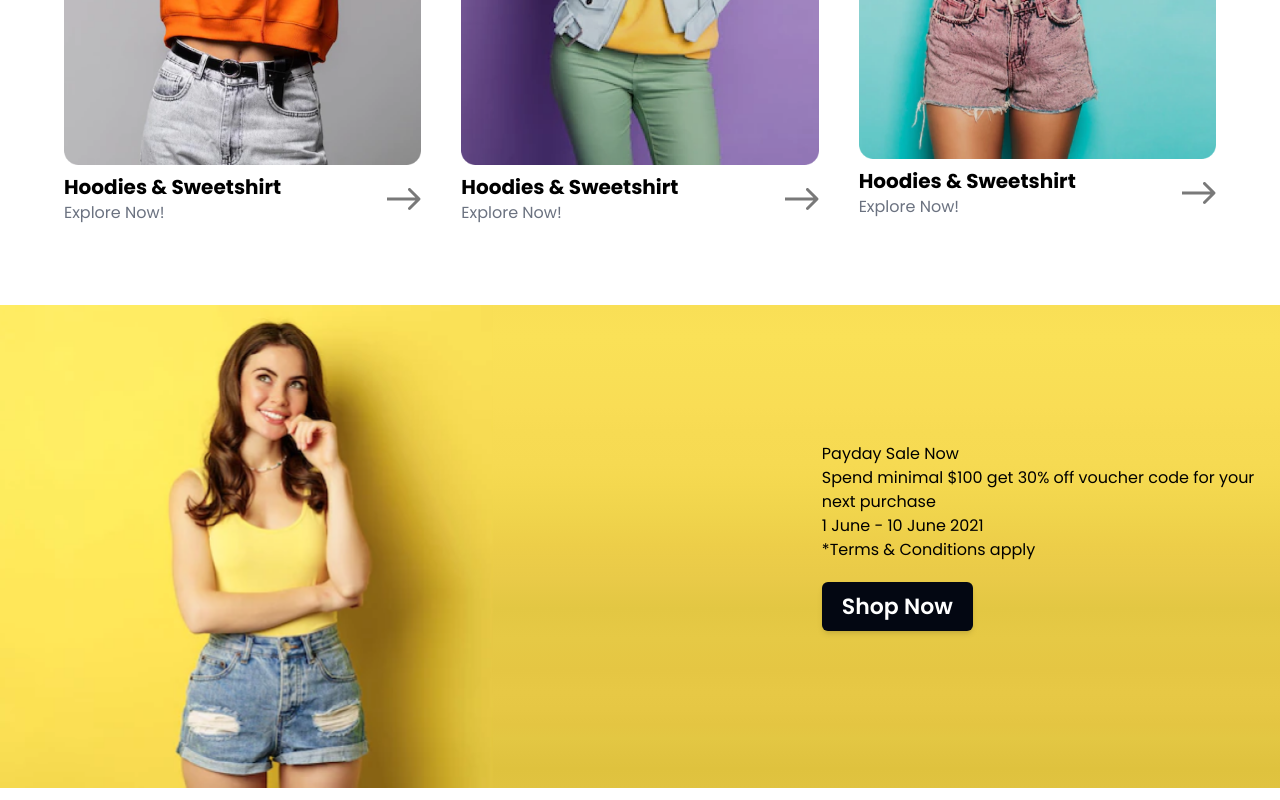
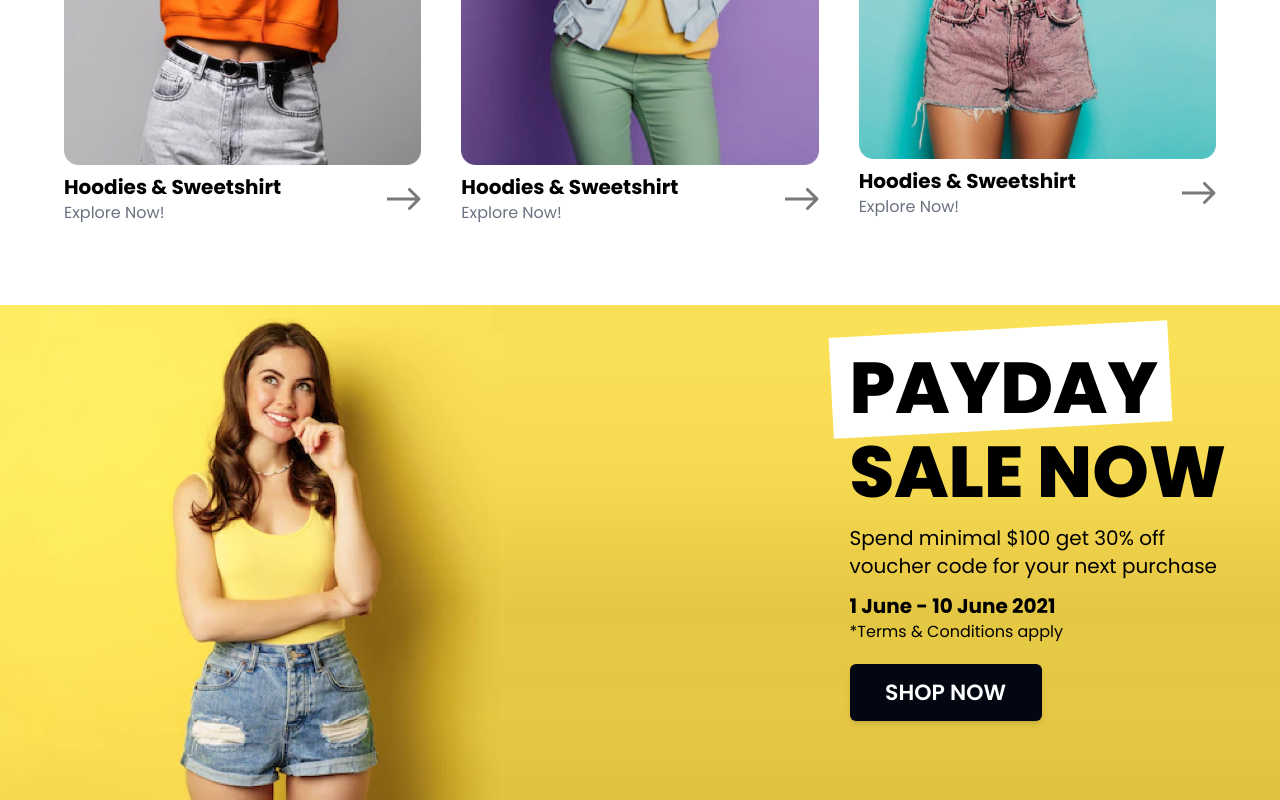
Before and after one commit to iamsabbirsobhani/fashion, a Next.js app: page / in a window 1280 px wide. Shown: the part 1418-2218 px from the top of the page. Built offline with nearby package versions, Linux system fonts and the light colour scheme.

Commit message:
add section four

```diff
--- a/components/section-four/index.tsx
+++ b/components/section-four/index.tsx
@@ -3,7 +3,7 @@ import Image from 'next/image';
 export default function SectionFour() {
   return (
     <div
-      className="w-full flex justify-between items-center mt-20"
+      className="w-full flex justify-between items-center mt-20 relative z-10"
       style={{
         background:
           'linear-gradient(360deg, #E0C340 0%, #DFC23E 3.93%, #E1C441 7.23%, #E3C743 10.23%, #E4C542 13.14%, #E6C744 16.22%, #E7C845 19.84%, #E5C643 24.38%, #E6C945 31.00%, #E3C743 37.19%, #E9CA48 43.33%, #EDCE49 50.36%, #F0D44C 56.57%, #F4D84F 62.71%, #F6DA52 67.12%, #F7DB53 73.77%, #F9DD55 79.08%, #F9DF56 85.64%, #FAE157 93.50%, #F9DF56 100%)',
@@ -18,15 +18,22 @@ export default function SectionFour() {
           style={{ width: '60%', height: '100%' }}
         />
       </div>
-      <div>
-        <h1>Payday Sale Now</h1>
-        <p>
-          Spend minimal $100 get 30% off voucher code for your next purchase
+      <div className="p-2 w-[40vw]">
+        <h1 className="uppercase font-extrabold text-7xl relative">
+          <span className="relative before:absolute before:bg-white before:w-[110%] before:h-full before:-top-2 before:-right-3 before:-z-10 before:-rotate-3 bottom-3">
+            Payday
+          </span>
+          <br />
+          <span> Sale Now </span>
+        </h1>
+        <p className=" text-xl mt-4 mb-3">
+          Spend minimal $100 get 30% off <br /> voucher code for your next
+          purchase
         </p>
-        <p>1 June - 10 June 2021</p>
+        <p className="text-xl font-bold">1 June - 10 June 2021</p>
         <p>*Terms & Conditions apply</p>
         <div>
-          <button className="active:bg-gray-600 transition-all duration-100  text-[22px] my-5 bg-gray-950 rounded-md text-white px-5 py-2 shadow-md font-semibold">
+          <button className="active:bg-gray-600 transition-all duration-100  text-[22px] my-5 bg-gray-950 rounded-md w-48 text-white px-5 py-3 shadow-md font-semibold uppercase">
             Shop Now
           </button>
         </div>
```
